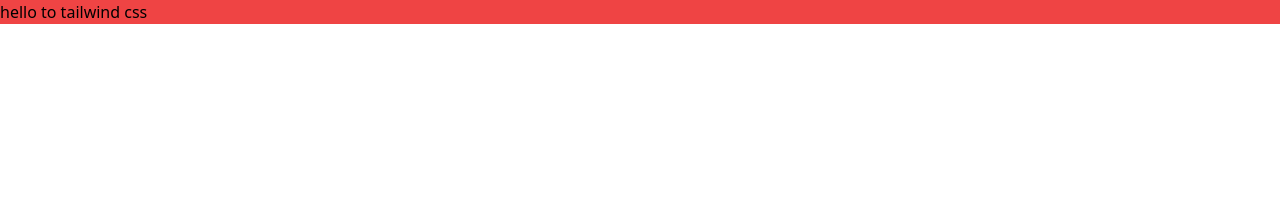
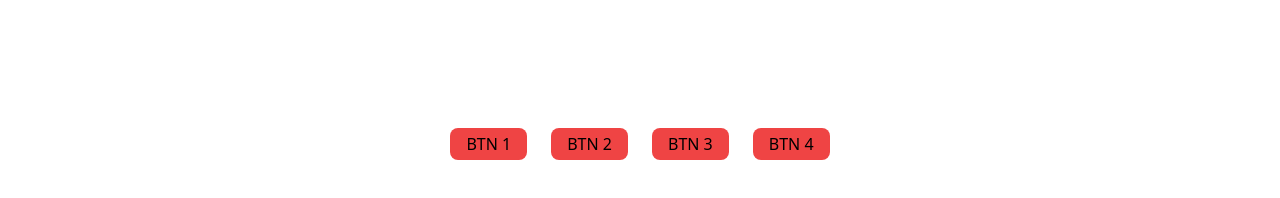
Before and after one commit to codeninja-404/tailwindtest, a website: page src/index.html in a window 1280 px wide. Drawn offline with Linux system fonts and the light colour scheme.

Commit message:
custome classes working perfectly

```diff
--- a/src/index.html
+++ b/src/index.html
@@ -6,7 +6,11 @@
     <title>Tailwind test with raw html</title>
     <link rel="stylesheet" href="../dist/output.css">
 </head>
-<body>
-    <h1 class="custom">hello to tailwind css</h1>
+<body class="main">
+
+    <button class="custom-btn">BTN 1</button>
+    <button class="custom-btn">BTN 2</button>
+    <button class="custom-btn">BTN 3</button>
+    <button class="custom-btn">BTN 4</button>
 </body>
 </html>
--- a/src/main.css
+++ b/src/main.css
@@ -2,6 +2,10 @@
 @tailwind components;
 @tailwind utilities;
 
-.custom {
-  @apply bg-red-500;
+.custom-btn {
+  @apply bg-red-500 px-4 py-1 rounded-lg;
 }
+
+.main {
+  @apply flex justify-center gap-6 mt-32 mx-auto;
+}
```
Also changed, not shown: dist/output.css.
